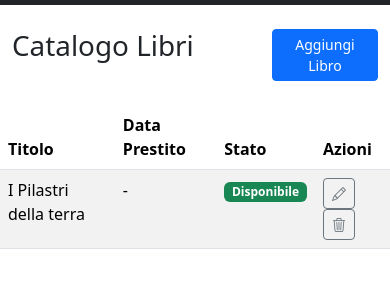
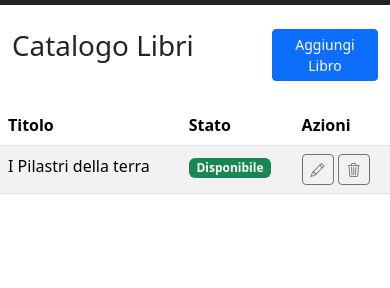
Before and after one commit to carlomagno-ale/html-css-bootstrap-dashboard, a plain HTML site: page index.html in a window 390 px wide. Shown: the part 82-370 px from the top of the page. Drawn offline with nearby package versions, Linux system fonts and the light colour scheme.

Commit message:
add hide column

```diff
--- a/index.html
+++ b/index.html
@@ -66,7 +66,7 @@
                     <thead>
                         <tr>
                             <th scope="col">Titolo</th>
-                            <th scope="col">Data Prestito</th>
+                            <th scope="col" class="d-none d-lg-block">Data Prestito</th>
                             <th scope="col">Stato</th>
                             <th scope="col">Azioni</th>
                         </tr>
@@ -74,7 +74,7 @@
                     <tbody>
                         <tr>
                             <th scope="row"><span class="fw-normal">I Pilastri della terra</span></th>
-                            <td>-</td>
+                            <td class="d-none d-lg-block">-</td>
                             <td><span class="badge text-bg-success">Disponibile</span></td>
                             <td>
 
```
